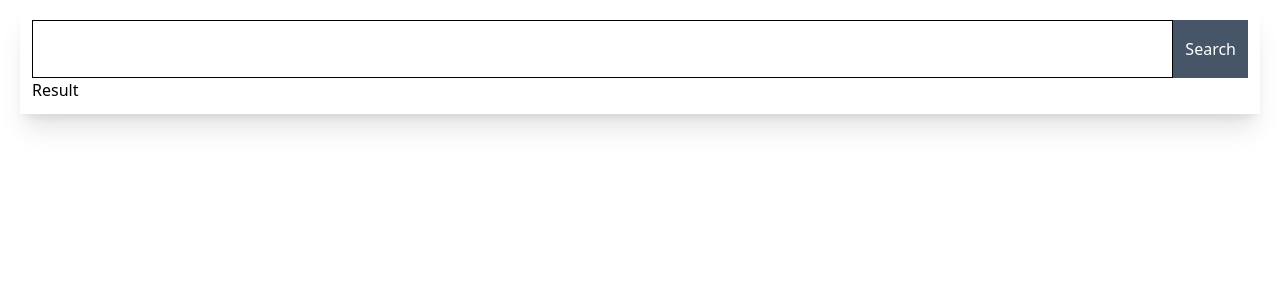
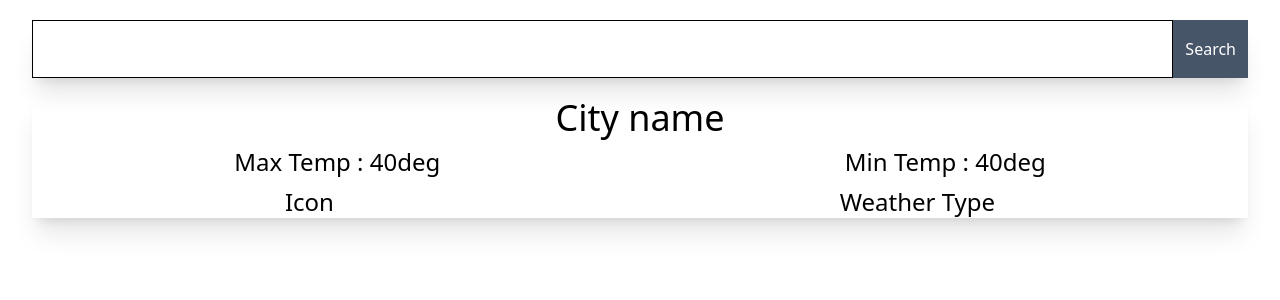
Before and after one commit to Nishan9t/weather-app, a React (Create React App) app: page / in a window 1280 px wide. Shown: the top 300 px of the page. Built offline with nearby package versions, Linux system fonts and the light colour scheme.

Commit message:
result component UI is completed

```diff
--- a/src/App.js
+++ b/src/App.js
@@ -5,7 +5,7 @@ import Result from './Components/Result';
 
 function App() {
   return (
-    <div className='max-w-[1240px] mx-auto mt-2 p-3 shadow-xl'>
+    <div className='max-w-[1240px] mx-auto mt-2 p-3'>
       <Search/>
       <Result/>
     </div>
--- a/src/Components/Result.jsx
+++ b/src/Components/Result.jsx
@@ -2,6 +2,16 @@ import React from 'react'
 
 export default function Result() {
   return (
-    <div>Result</div>
+    <div className='shadow-xl mt-5'>
+      <h2 className='text-4xl text-center'>City name</h2>
+      <div className='text-2xl flex justify-around my-2'>
+        <h2>Max Temp : 40deg</h2>
+        <h2>Min Temp : 40deg</h2>
+      </div>
+      <div className='text-2xl flex justify-around my-2'>
+        <h2>Icon</h2>
+        <h2>Weather Type</h2>
+      </div>
+    </div>
   )
 }
--- a/src/Components/Search.jsx
+++ b/src/Components/Search.jsx
@@ -2,7 +2,7 @@ import React from 'react'
 
 export default function Search() {
   return (
-    <div className='flex'>
+    <div className='flex shadow-xl'>
     <input type="search" className='border border-black w-full p-3 text-2xl'/>
     <button className='p-3 bg-slate-600 text-white'>Search</button>
     </div>
```
